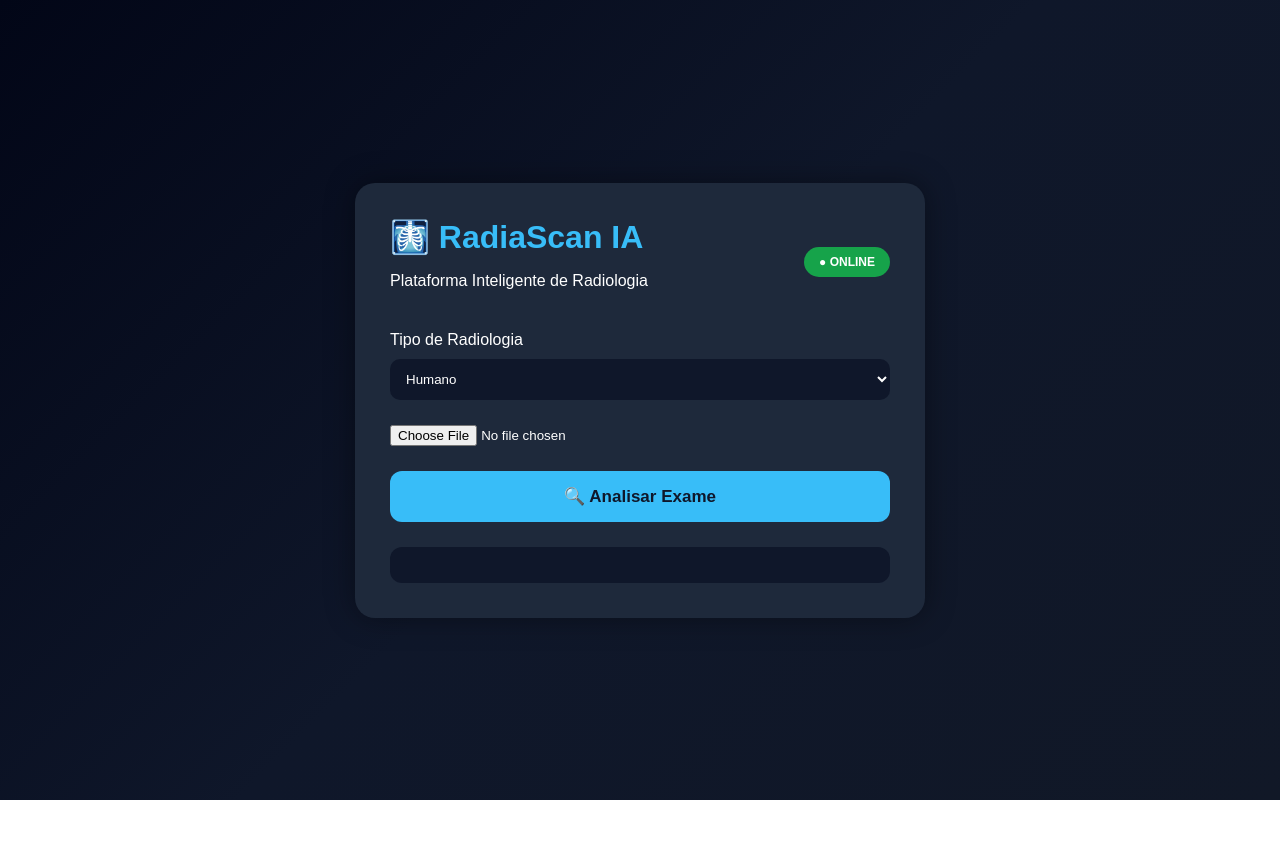
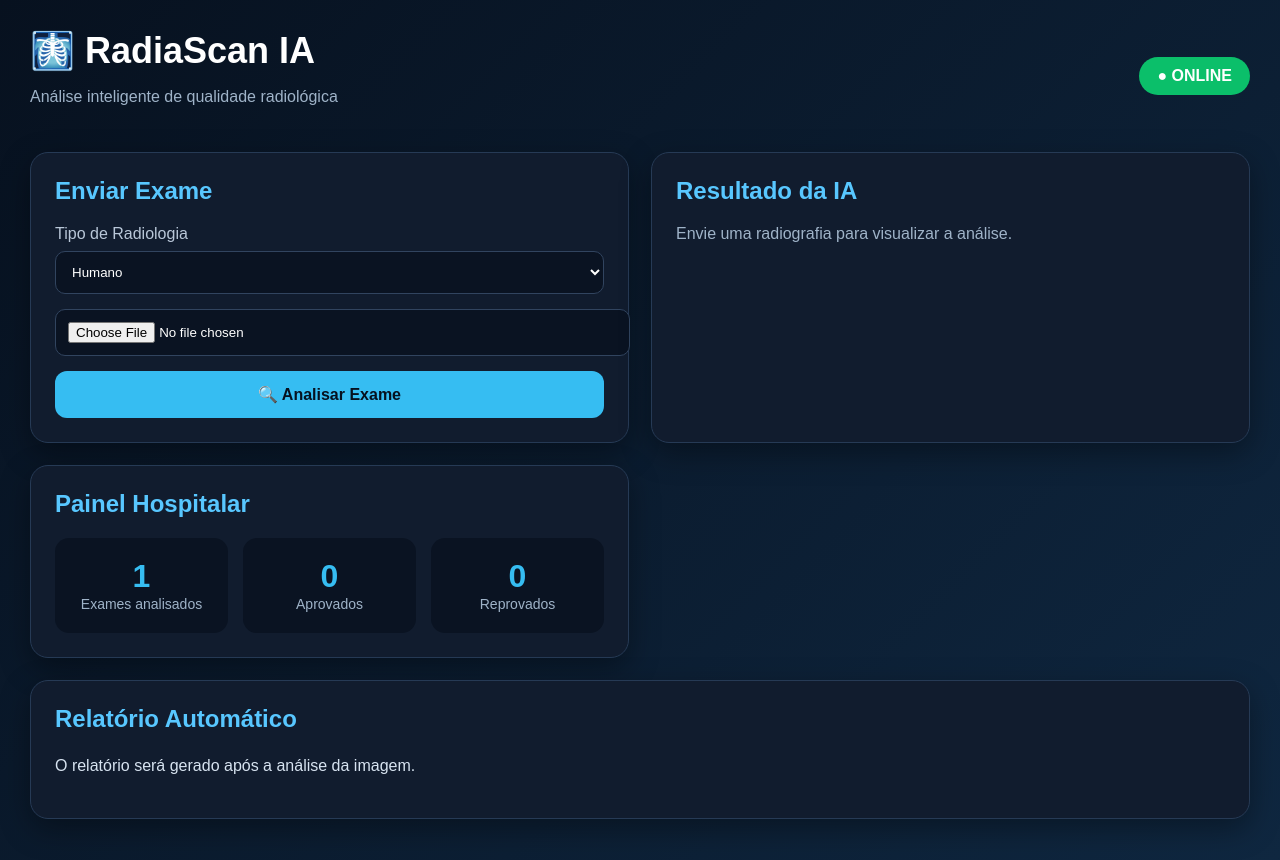
Before and after one commit to martinsabigail65-a11y/radiascan-ia, a React (Create React App) app in the folder frontend-react/: page / in a window 1280 px wide. Before the commit the page ends 800 px from the top, so only its background shows below. Built offline with nearby package versions, Linux system fonts and the light colour scheme.

Commit message:
melhora visual com cards graficos e relatorio

```diff
--- a/frontend-react/src/App.css
+++ b/frontend-react/src/App.css
@@ -1,180 +1,212 @@
 body{
-
   margin:0;
-
-  font-family:Arial;
-
-  background:
-  linear-gradient(
-    135deg,
-    #020617,
-    #0f172a,
-    #111827
-  );
-
+  font-family: Arial, Helvetica, sans-serif;
+  background: linear-gradient(135deg, #07111f, #0f2740);
+  color:white;
 }
 
 .container{
-
-  width:100%;
-
   min-height:100vh;
-
-  display:flex;
-
-  justify-content:center;
-
-  align-items:center;
-
+  padding:30px;
 }
 
-.painel{
-
-  width:500px;
-
-  background:#1e293b;
-
-  padding:35px;
-
-  border-radius:20px;
-
-  color:white;
-
-  box-shadow:
-  0 0 30px rgba(0,0,0,0.4);
-
+.header{
+  display:flex;
+  justify-content:space-between;
+  align-items:center;
+  margin-bottom:30px;
 }
 
-.topo{
-
-  display:flex;
-
-  justify-content:space-between;
-
-  align-items:center;
-
+.header h1{
+  margin:0;
+  font-size:36px;
 }
 
-h1{
-
-  color:#38bdf8;
-
-  margin:0;
-
+.header p{
+  color:#9fb3c8;
 }
 
-.status-online{
-
-  background:#16a34a;
-
-  padding:8px 15px;
-
+.online{
+  background:#0bbf6a;
+  padding:10px 18px;
   border-radius:20px;
-
-  font-size:12px;
-
   font-weight:bold;
-
 }
 
-.modo-box{
+.grid{
+  display:grid;
+  grid-template-columns:1fr 1fr;
+  gap:22px;
+}
 
-  margin-top:25px;
+.card{
+  background:#111c2e;
+  border:1px solid #263a55;
+  border-radius:18px;
+  padding:24px;
+  box-shadow:0 10px 30px rgba(0,0,0,0.35);
+}
 
+.card h2{
+  margin-top:0;
+  color:#58c7ff;
 }
 
 label{
-
   display:block;
-
-  margin-bottom:10px;
-
+  margin-bottom:8px;
+  color:#b9c7d8;
 }
 
-select{
-
+select, input{
   width:100%;
-
+  margin-bottom:15px;
   padding:12px;
-
-  border:none;
-
   border-radius:10px;
-
-  background:#0f172a;
-
+  border:1px solid #31445f;
+  background:#0a1322;
   color:white;
-
 }
 
-input{
+button{
+  width:100%;
+  padding:14px;
+  border:none;
+  border-radius:12px;
+  background:#36bdf2;
+  color:#06111f;
+  font-weight:bold;
+  cursor:pointer;
+  font-size:16px;
+}
 
-  margin-top:25px;
-
-  width:100%;
-
+button:hover{
+  background:#6bd6ff;
 }
 
 .preview-box{
-
-  margin-top:20px;
-
+  background:#050b13;
+  border-radius:14px;
+  padding:12px;
+  margin-bottom:15px;
+  text-align:center;
 }
 
-.preview{
-
-  width:100%;
-
-  border-radius:15px;
-
+.preview-box img{
+  max-width:100%;
+  max-height:260px;
+  border-radius:10px;
 }
 
-button{
-
-  width:100%;
-
-  margin-top:25px;
-
-  padding:15px;
-
-  border:none;
-
-  border-radius:12px;
-
-  background:#38bdf8;
-
-  color:#0f172a;
-
-  font-size:17px;
-
-  font-weight:bold;
-
-  cursor:pointer;
-
+.preview-box p{
+  color:#9fb3c8;
+  font-size:13px;
 }
 
 .loading{
-
-  margin-top:20px;
-
+  margin-top:15px;
+  color:#ffd166;
   text-align:center;
-
-  color:#facc15;
-
 }
 
-.resultado{
+.vazio{
+  color:#9fb3c8;
+}
 
-  margin-top:25px;
+.status{
+  font-size:28px;
+  font-weight:bold;
+  padding:18px;
+  border-radius:14px;
+  text-align:center;
+  margin-bottom:18px;
+}
 
-  background:#0f172a;
+.aprovado{
+  background:#0b6b3a;
+  color:#7dffb2;
+}
 
-  padding:18px;
+.reprovado{
+  background:#6b1717;
+  color:#ff8d8d;
+}
 
+.problema{
+  background:#0a1322;
+  padding:14px;
   border-radius:12px;
+  color:#d7e3f0;
+}
 
+.barra-item{
+  margin-bottom:18px;
+}
+
+.barra-topo{
+  display:flex;
+  justify-content:space-between;
+  margin-bottom:6px;
+}
+
+.barra-fundo{
+  height:14px;
+  background:#263a55;
+  border-radius:20px;
+  overflow:hidden;
+}
+
+.barra-preenchida{
+  height:100%;
+  background:#36bdf2;
+  border-radius:20px;
+}
+
+.painel-grid{
+  display:grid;
+  grid-template-columns:repeat(3, 1fr);
+  gap:15px;
+}
+
+.painel-grid div{
+  background:#0a1322;
+  padding:20px;
+  border-radius:14px;
   text-align:center;
+}
 
-  font-size:18px;
+.painel-grid strong{
+  display:block;
+  font-size:32px;
+  color:#36bdf2;
+}
 
+.painel-grid span{
+  color:#9fb3c8;
+  font-size:14px;
 }
+
+.relatorio-card{
+  grid-column:span 2;
+}
+
+.relatorio-card p{
+  line-height:1.6;
+  color:#d7e3f0;
+}
+
+@media(max-width:800px){
+  .grid{
+    grid-template-columns:1fr;
+  }
+
+  .relatorio-card{
+    grid-column:span 1;
+  }
+
+  .header{
+    flex-direction:column;
+    align-items:flex-start;
+    gap:15px;
+  }
+}
--- a/frontend-react/src/App.js
+++ b/frontend-react/src/App.js
@@ -5,7 +5,7 @@ function App(){
 
   const [imagem, setImagem] = useState(null)
   const [preview, setPreview] = useState(null)
-  const [resultado, setResultado] = useState("")
+  const [resultado, setResultado] = useState(null)
   const [loading, setLoading] = useState(false)
   const [modo, setModo] = useState("Humano")
 
@@ -17,16 +17,11 @@ function App(){
     }
 
     const formData = new FormData()
-
-    formData.append(
-      "file",
-      imagem
-    )
+    formData.append("file", imagem)
 
     setLoading(true)
 
     try{
-
       const resposta = await fetch(
         "https://name-radiascania-api.onrender.com/analisar",
         {
@@ -37,124 +32,169 @@ function App(){
 
       const dados = await resposta.json()
 
-      setResultado(
-        `${dados.status} - ${dados.problema}`
-      )
+      setResultado({
+        status: dados.status || "APROVADO",
+        problema: dados.problema || "Nenhum problema crítico encontrado",
+        nitidez: dados.nitidez || 92,
+        contraste: dados.contraste || 88,
+        exposicao: dados.exposicao || 90,
+        enquadramento: dados.enquadramento || 85
+      })
 
-    }
-
-    catch(erro){
-
-      setResultado(
-        "Erro ao conectar ao servidor"
-      )
-
+    }catch(erro){
+      setResultado({
+        status: "ERRO",
+        problema: "Erro ao conectar ao servidor",
+        nitidez: 0,
+        contraste: 0,
+        exposicao: 0,
+        enquadramento: 0
+      })
     }
 
     setLoading(false)
+  }
 
+  function Barra({nome, valor}){
+    return(
+      <div className="barra-item">
+        <div className="barra-topo">
+          <span>{nome}</span>
+          <strong>{valor}%</strong>
+        </div>
+
+        <div className="barra-fundo">
+          <div
+            className="barra-preenchida"
+            style={{width:`${valor}%`}}
+          ></div>
+        </div>
+      </div>
+    )
   }
 
   return(
-
     <div className="container">
 
-      <div className="painel">
-
-        <div className="topo">
-
-          <div>
-            <h1>🩻 RadiaScan IA</h1>
-
-            <p>
-              Plataforma Inteligente de Radiologia
-            </p>
-          </div>
-
-          <div className="status-online">
-            ● ONLINE
-          </div>
-
+      <header className="header">
+        <div>
+          <h1>🩻 RadiaScan IA</h1>
+          <p>Análise inteligente de qualidade radiológica</p>
         </div>
 
-        <div className="modo-box">
+        <span className="online">● ONLINE</span>
+      </header>
 
-          <label>
-            Tipo de Radiologia
-          </label>
+      <main className="grid">
 
-          <select
-            value={modo}
-            onChange={(e)=>setModo(e.target.value)}
-          >
+        <section className="card upload-card">
+          <h2>Enviar Exame</h2>
 
-            <option>
-              Humano
-            </option>
-
-            <option>
-              Veterinário
-            </option>
-
+          <label>Tipo de Radiologia</label>
+          <select value={modo} onChange={(e)=>setModo(e.target.value)}>
+            <option>Humano</option>
+            <option>Veterinário</option>
           </select>
 
-        </div>
+          <input
+            type="file"
+            accept="image/png, image/jpeg, image/jpg"
+            onChange={(e)=>{
+              const arquivo = e.target.files[0]
+              setImagem(arquivo)
+              setPreview(URL.createObjectURL(arquivo))
+              setResultado(null)
+            }}
+          />
 
-        <input
-          type="file"
-          onChange={(e)=>{
+          {preview && (
+            <div className="preview-box">
+              <img src={preview} alt="Radiografia" />
+              <p>{imagem?.name}</p>
+            </div>
+          )}
 
-            setImagem(
-              e.target.files[0]
-            )
+          <button onClick={enviarImagem}>
+            {loading ? "Analisando..." : "🔍 Analisar Exame"}
+          </button>
 
-            setPreview(
-              URL.createObjectURL(
-                e.target.files[0]
-              )
-            )
+          {loading && <div className="loading">IA processando imagem...</div>}
+        </section>
 
-          }}
-        />
+        <section className="card resultado-card">
+          <h2>Resultado da IA</h2>
 
-        {
-          preview &&
+          {!resultado && (
+            <p className="vazio">
+              Envie uma radiografia para visualizar a análise.
+            </p>
+          )}
 
-          <div className="preview-box">
+          {resultado && (
+            <>
+              <div className={
+                resultado.status === "APROVADO"
+                ? "status aprovado"
+                : "status reprovado"
+              }>
+                {resultado.status}
+              </div>
 
-            <img
-              src={preview}
-              alt=""
-              className="preview"
-            />
+              <p className="problema">
+                {resultado.problema}
+              </p>
 
+              <div className="metricas">
+                <Barra nome="Nitidez" valor={resultado.nitidez} />
+                <Barra nome="Contraste" valor={resultado.contraste} />
+                <Barra nome="Exposição" valor={resultado.exposicao} />
+                <Barra nome="Enquadramento" valor={resultado.enquadramento} />
+              </div>
+            </>
+          )}
+        </section>
+
+        <section className="card painel-card">
+          <h2>Painel Hospitalar</h2>
+
+          <div className="painel-grid">
+            <div>
+              <strong>1</strong>
+              <span>Exames analisados</span>
+            </div>
+
+            <div>
+              <strong>{resultado?.status === "APROVADO" ? 1 : 0}</strong>
+              <span>Aprovados</span>
+            </div>
+
+            <div>
+              <strong>{resultado?.status === "REPROVADO" ? 1 : 0}</strong>
+              <span>Reprovados</span>
+            </div>
           </div>
-        }
+        </section>
 
-        <button
-          onClick={enviarImagem}
-        >
-          🔍 Analisar Exame
-        </button>
+        <section className="card relatorio-card">
+          <h2>Relatório Automático</h2>
 
-        {
-          loading &&
+          {resultado ? (
+            <p>
+              O exame foi analisado no modo <strong>{modo}</strong>.
+              Resultado: <strong>{resultado.status}</strong>.
+              Observação técnica: {resultado.problema}.
+            </p>
+          ) : (
+            <p className="vazio">
+              O relatório será gerado após a análise da imagem.
+            </p>
+          )}
+        </section>
 
-          <div className="loading">
-            IA analisando imagem...
-          </div>
-        }
-
-        <div className="resultado">
-          {resultado}
-        </div>
-
-      </div>
+      </main>
 
     </div>
-
   )
-
 }
 
 export default App
```
